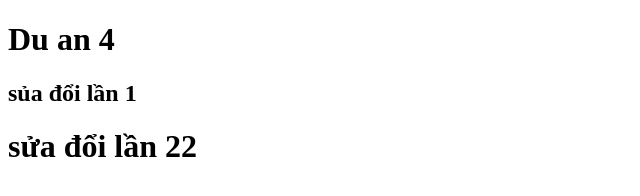
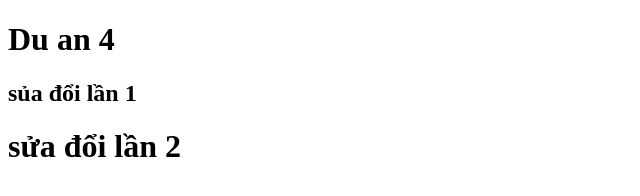
Before and after one commit to 010100111Tan/duan4, a plain HTML site: page index.html in a window 1280 px wide. Shown: the full height of the page, 0-640 px from the left. Drawn offline with Linux system fonts and the light colour scheme.

Commit message:
lần 3.1

```diff
--- a/index.html
+++ b/index.html
@@ -8,6 +8,6 @@
   <body>
     <h1>Du an 4</h1>
     <h2>sủa đổi lần 1</h2>
-    <h1>sửa đổi lần 22</h1>
+    <h1>sửa đổi lần 2</h1>
   </body>
 </html>
```
